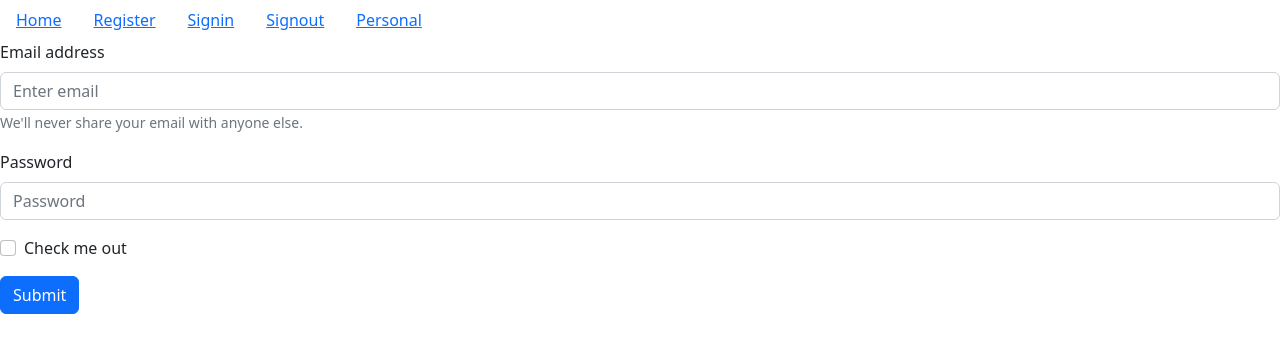
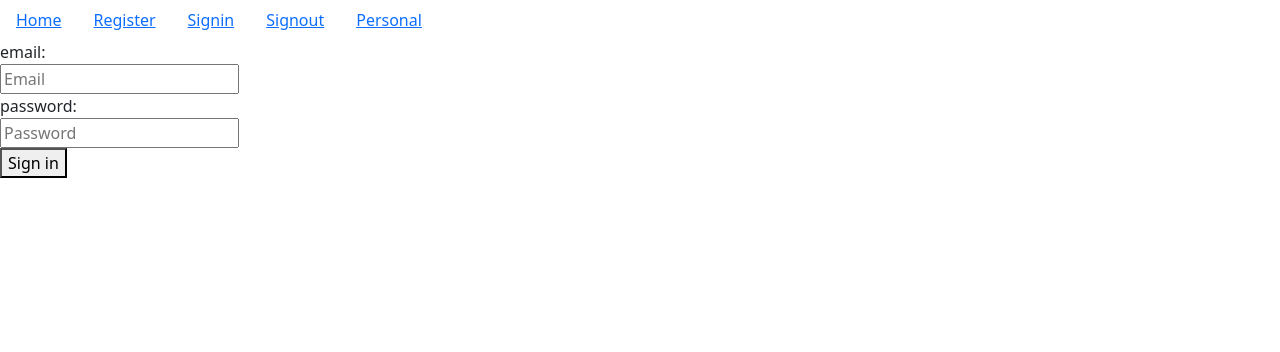
Before and after one commit to walletpop/walletpop-frontend, a React (Create React App) app in the folder walletpop/: page /signin in a window 1280 px wide. Shown: the top 352 px of the page. Built offline with nearby package versions, Linux system fonts and the light colour scheme.

Commit message:
register and signing features in the front end

```diff
--- a/walletpop/package.json
+++ b/walletpop/package.json
@@ -12,6 +12,7 @@
     "react-dom": "^18.2.0",
     "react-router": "^6.8.2",
     "react-scripts": "5.0.1",
+    "universal-cookie": "^4.0.4",
     "web-vitals": "^2.1.4"
   },
   "scripts": {
--- a/walletpop/src/App.js
+++ b/walletpop/src/App.js
@@ -17,7 +17,7 @@ function App() {
         <Route path="/" element={<NavBar />}>
           <Route index element={<Home />} />
           <Route path="register" element={<Register />} />
-          <Route path="signin" element={<Signin />} />
+          <Route path="signin" element={<Register />} />
           <Route path="/item/:id" element={<DetailsItem/>}/>
           <Route path="signout" element={<Signout />} />
           <Route path="personal" element={<Personal />} />
--- a/walletpop/src/components/Personal.js
+++ b/walletpop/src/components/Personal.js
@@ -3,6 +3,7 @@ import { useState, useEffect } from 'react';
 import {getRandomUrl} from './Common';
 
 export default function Personal() {
+
     const [itemsSelling, setItemsSelling] = useState([]);
     const [itemsBought, setItemsBought] = useState([]);
 
--- a/walletpop/src/components/Register.js
+++ b/walletpop/src/components/Register.js
@@ -1,12 +1,19 @@
-import { useState } from "react"
-import registerUser from "../utils/resgisterUser";
+import { useState } from "react";
+import { useLocation } from 'react-router-dom';
+import {registerUser, signIn} from "../utils/resgisterUser";
+import Alert from 'react-bootstrap/Alert';
+import { useNavigate } from "react-router-dom";
 
 export default function Register(props) {
 
+  const location = useLocation();
+  const navigate = useNavigate();
+
   const [email, setEmail] = useState();
+  const [error, setError] = useState(null);
   const [password, setPassword] = useState();
 
-  function submitRegister(event) {
+  async function submitRegister(event) {
     event.preventDefault()
     const newUser = {
       password: password,
@@ -14,11 +21,28 @@ export default function Register(props) {
     }
 
     try {
-      registerUser(newUser);
-      console.log("Registration completed successfully");
-      console.log("LogIn to start using the app");
+      if(location.pathname === '/register'){
+        let result = await registerUser(newUser);
+        if(result.message){
+          setError(result.message)
+        } else {
+          setError(null);
+          navigate("/signin");
+        }
+      } else {
+        let result = await signIn(newUser);
+        if(result.message){
+          setError(result.message)
+        } else {
+          setError(null);
+          navigate("/personal");
+        }
+        setEmail(null);
+        setPassword(null);
+      }
+
     } catch (error) {
-      console.log("username already exists");
+      setError("Something happen! please try again!");
     }
   }
 
@@ -29,8 +53,11 @@ export default function Register(props) {
         <input onChange={(e) => setEmail(e.target.value)} placeholder="Email" /><br></br>
         <label>password: </label><br></br>
         <input onChange={(e) => setPassword(e.target.value)} placeholder="Password" /><br></br>
-        <button type="submit">Register</button>
+        <button type="submit">{location.pathname === '/signin' ? 'Sign in' : 'Register'}</button>
       </form>
+      {error !== null && <Alert variant='danger'>
+          {error}
+      </Alert>}
     </div>
   )
 }
--- a/walletpop/src/utils/resgisterUser.js
+++ b/walletpop/src/utils/resgisterUser.js
@@ -1,9 +1,36 @@
 import fetchData from "./fetchData";
+import Cookies from 'universal-cookie';
 
-export default async function registerUser(userObj) {
+const cookies = new Cookies();
+
+async function registerUser(userObj) {
   try {
-    await fetchData("/register", "POST", userObj);
+    return await fetchData("/register", "POST", userObj);
   } catch (e) {
     console.log(e);
   }
 }
+
+async function signIn(userObj) {
+  try {
+    let userInfo = await fetchData("/signin", "POST", userObj);
+    cookies.set('userId', userInfo.id);
+    cookies.set('token', userInfo.token);
+    return userInfo;
+  } catch (e) {
+    console.log(e);
+  }
+}
+
+async function signOut(userObj){
+  try {
+    await fetchData("/signout", "POST", userObj);
+    cookies.remove('userId');
+    cookies.remove('token');
+
+  } catch (e) {
+    console.log(e);
+  }
+}
+
+export {signIn, registerUser, signOut}
```
Also changed, not shown: 1 other file (tests, documents, lock files or other folders).
